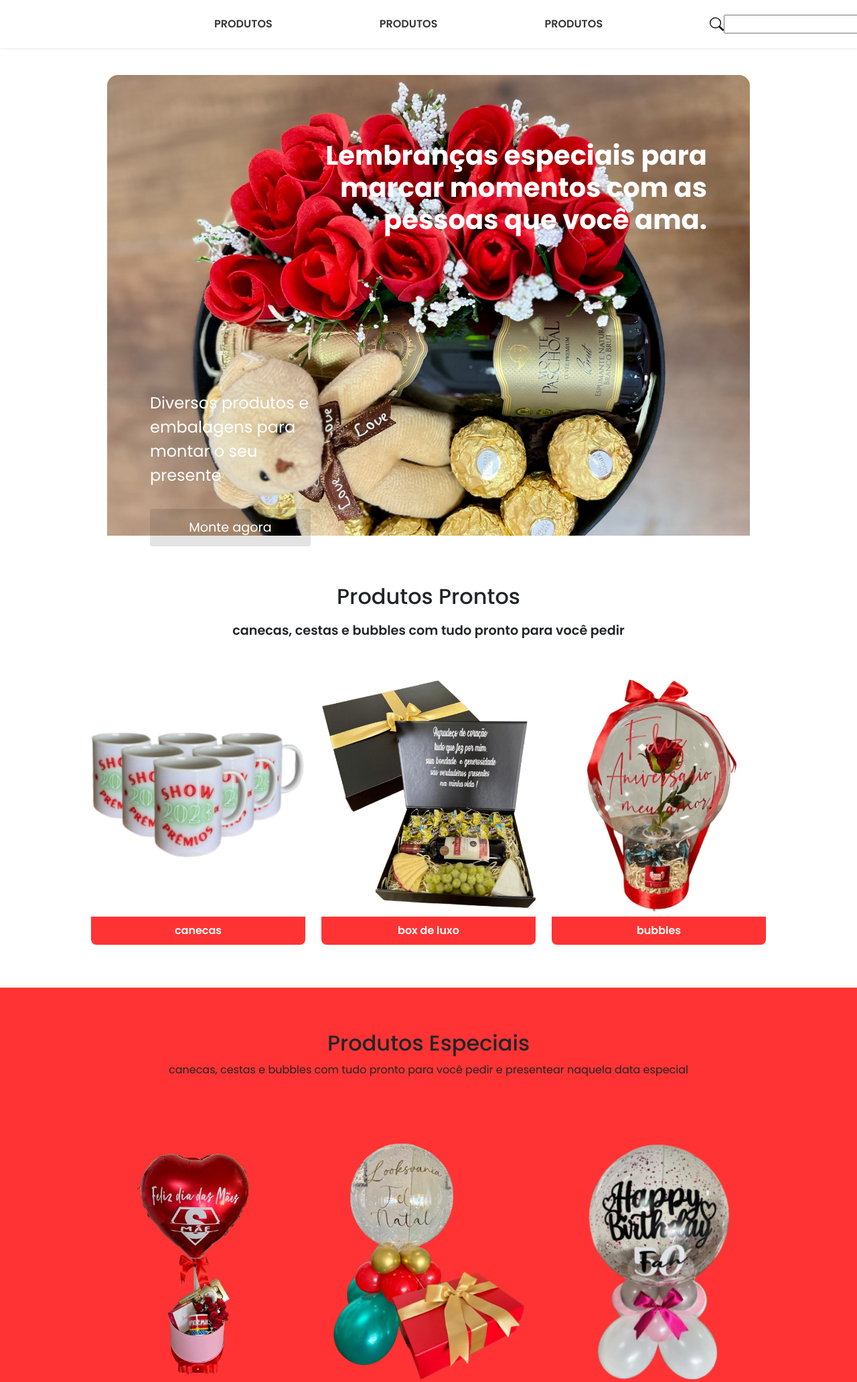
After one commit to inlonmilon/TCC-FAM, a PHP site: page /index.php in a window 1280 px wide. The commit adds this page. Shown: the top 2064 px of the page at 67% size. Run offline with PHP 8.4, Linux system fonts and the light colour scheme.

Commit message:
Add files via upload

```diff
--- /dev/null
+++ b/components/header.php
@@ -0,0 +1,23 @@
+<header>
+            <div id="logo"><a href="/"><img src="imagens/website/logo.png" alt=""></a></div>
+
+                <nav>
+                    <ul>
+                        <li class="bttnHeader">
+                            <a href="#">PRODUTOS</a>
+                        </li>
+                        <li class="bttnHeader">
+                            <a href="#">PRODUTOS</a>
+                        </li>
+                        <li class="bttnHeader">
+                            <a href="#">PRODUTOS</a>
+                        </li>
+                        <li class="bttnHeader">
+                            <img src="imagens/website/search.svg" alt="Lupa de Pesquisa" class="searchBar">
+                            <input type="Text">
+                        </li>
+                    </ul>
+                </nav>
+
+            <div id="perfil"><button class="perfilBttn"><img src="imagens/website/person.svg" alt=""></button></div>
+    </header>
--- /dev/null
+++ b/index.php
@@ -0,0 +1,163 @@
+<!DOCTYPE html>
+<html lang="pt-br">
+
+<head>
+    <meta charset="UTF-8">
+    <meta http-equiv="X-UA-Compatible" content="IE=edge">
+    <meta name="viewport" content="width=device-width, initial-scale=1.0">
+    <title>Home</title>
+    <link rel="stylesheet" href="styles/styles.css">
+    <link href="https://cdn.jsdelivr.net/npm/bootstrap@5.3.3/dist/css/bootstrap.min.css" rel="stylesheet" integrity="sha384-QWTKZyjpPEjISv5WaRU9OFeRpok6YctnYmDr5pNlyT2bRjXh0JMhjY6hW+ALEwIH" crossorigin="anonymous">
+    <style>
+        @import url('https://fonts.googleapis.com/css2?family=Poppins:ital,wght@0,100;0,200;0,300;0,400;0,500;0,600;0,700;0,800;0,900;1,100;1,200;1,300;1,400;1,500;1,600;1,700;1,800;1,900&display=swap');
+    </style>
+</head>
+
+<body>
+    <?php
+        include("components/header.php")
+    ?>
+
+    <main>
+        <section id="heroSection">
+                <div id="bannerH">
+                    <h1>Lembranças especiais para marcar momentos com as pessoas que você ama.</h1>
+                    <div id="textoHero">
+                        <p>Diversos produtos e embalagens para montar o seu presente</p>
+                        <button class="bttnHero">Monte agora</button>
+                    </div>
+                </div>
+        </section>
+
+        <section id="produtosProntos">
+            <div class="titleProdutos">
+                <h2>Produtos Prontos</h2>
+                <p>canecas, cestas e bubbles com tudo pronto para você pedir</p>
+            </div>
+
+            <div class="cardSection">
+                <div class="cardProdutos">
+                    <div class="cards">
+                        <div class="cardImg"> <img src="imagens/catalogo/the_canecations.png" alt="">
+                        </div>
+
+                        <button class="cardText">
+                            <p>canecas</p>
+                        </button>
+                    </div>
+                    <div class="cards">
+                        <div class="cardImg"> <img src="imagens/catalogo/caixa.png" alt="">
+                        </div>
+
+                        <button class="cardText">
+                            <p>box de luxo</p>
+                        </button>
+                    </div>
+                    <div class="cards">
+                        <div class="cardImg"> <img src="imagens/catalogo/bubble.png" alt="">
+                        </div>
+
+                        <button class="cardText">
+                            <p>bubbles</p>
+                        </button>
+                    </div>
+                </div>
+            </div>
+        </section>
+
+        <section id="produtosEspeciais">
+            <div class="titleProdutosE">
+                <h2>Produtos Especiais</h2>
+                <p>canecas, cestas e bubbles com tudo pronto para você pedir e presentear naquela data especial</p>
+            </div>
+
+            <div class="cardSection">
+                <div class="cardProdutos">
+                    <div class="cards">
+                        <div class="cardImg">
+                            <img src="imagens/catalogo/bubble_maes.png" alt="">
+                        </div>
+
+                        <button class="cardText2">
+                            <p>Dia das mães</p>
+                        </button>
+                    </div>
+                    <div class="cards">
+                        <div class="cardImg"> <img src="imagens/catalogo/the_natal_combination.png" alt="">
+                        </div>
+
+                        <button class="cardText2">
+                            <p>Natal</p>
+                        </button>
+                    </div>
+                    <div class="cards">
+                        <div class="cardImg">
+                            <img src="imagens/catalogo/the_bubble.png" alt="">                        </div>
+
+                        <button class="cardText2">
+                            <p>Aniversários</p>
+                        </button>
+                    </div>
+                </div>
+            </div>
+        </section>
+
+        <section class="feedback">
+            <div class="titleFeedback">
+                <h2>Feedbacks</h2>
+                <p>Alguns feedbacks de nossos clientes</p>
+            </div>
+
+            <div class="comments">
+                <div class="unitComments">
+                    <div class="feedbackImg"></div>
+                    <div class="feedbackContent">
+                        <P>Lorem ipsum dolor sit amet consectetur Lorem ipsum dolor sit amet consectetur adipisicing elit. Maxime molestiae similique est! Temporibus dolor ullam quidem, veritatis inventore qui, architecto aperiam impedit, ipsa labore laborum o </P>
+                        <h3>NOME</h3>
+                    </div>
+                </div>
+            </div>
+        </section>
+
+        <section id="action">
+            <div id="actionH1">
+                <h1>Quer presentear muitas pessoas e deseja fazer um pedido em larga escala?</h1>
+            </div>
+            <div id="actionP">
+                <p>Encomende seu pedido empresarial conosco</p>
+                <button class="bttnHero">Encomendar</button>
+            </div>
+        </section>
+
+        <div class="branco"></div>
+    </main>
+    <footer>
+        <div id="socialContato">
+            <div id="redeSocial">
+                <h3>Nossas redes sociais</h3>
+                    <a href="/">Instagram</a>
+                    <a href="/">Whatsapp</a>
+            </div>
+            <div id="contato">
+                <h3>Contato</h3>
+                <a href="/">(11)98888-9999</a>
+                <a href="/">feitoamao@gmail.com</a>
+            </div>
+        </div>
+        <div id="footerDireitos">
+            <p>todos os direitos reservados</p>
+        </div>
+    </footer>
+    <nav class="navMobile">
+        <ul>
+            <li class="navMobileLink"><a href="/"><img src="imagens/website/house.svg" alt=""></a></li>
+            <li class="navMobileLink"><a href="/"><img src="imagens/website/gift.svg" alt=""></a></li>
+            <li class="navMobileLink"><a href="/"><img src="imagens/website/cart3.svg" alt=""></a></li>
+            <li class="navMobileLink"><a href="/"><img src="imagens/website/search.svg" alt=""></a></li>
+            <li class="navMobileLink"><a href="/"><img src="imagens/website/person.svg" alt=""></a></li>
+        </ul>
+    </nav>
+    <script src="https://cdn.jsdelivr.net/npm/bootstrap@5.3.3/dist/js/bootstrap.bundle.min.js" integrity="sha384-YvpcrYf0tY3lHB60NNkmXc5s9fDVZLESaAA55NDzOxhy9GkcIdslK1eN7N6jIeHz" crossorigin="anonymous"></script>
+</body>
+
+</html>
```
Also changed, not shown: conexao.php (added, +14 -0 lines), fam.sql (added, +50 -0 lines), produtos.html (+5 -4 lines), styles/produtos.css (+1 -39 lines).
